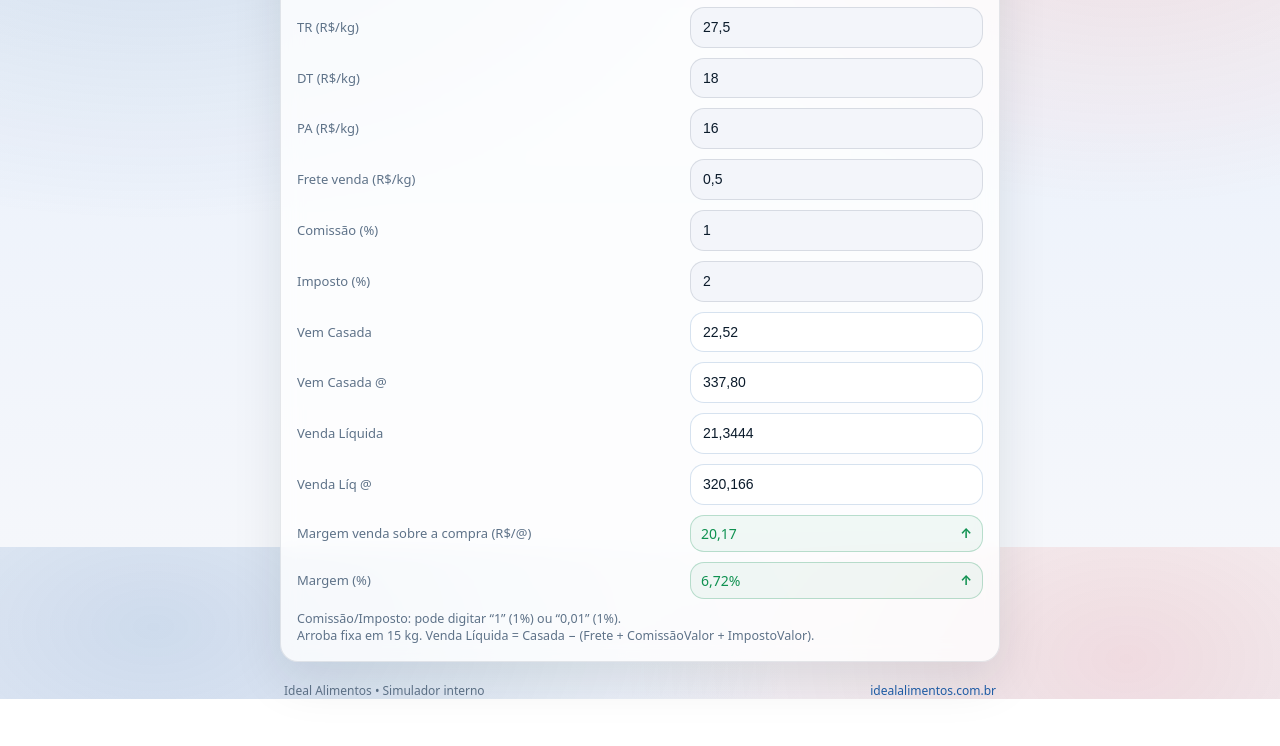
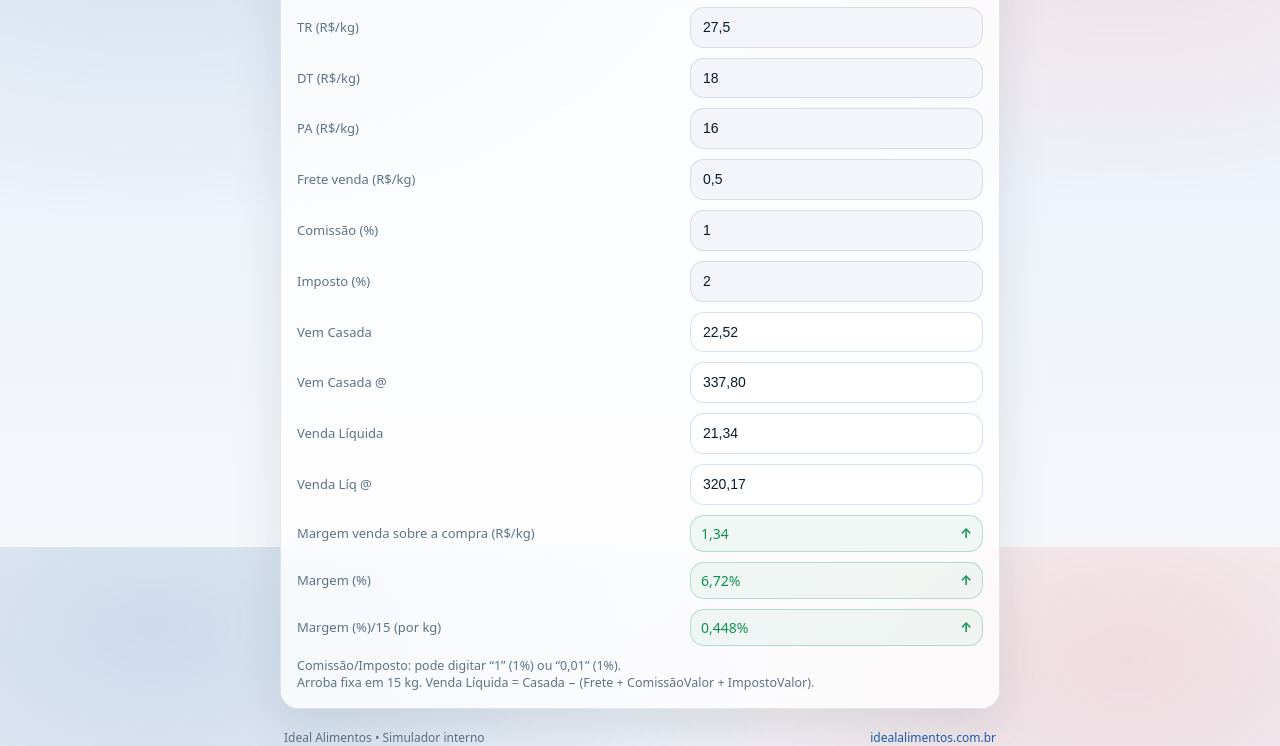
Before and after one commit to DataMindsIA/simulador-ideal, a plain HTML site: page index.html in a window 1280 px wide. Shown: the part 253-999 px from the top of the page. Before the commit the page ends 952 px from the top, so only its background shows below. Drawn offline with Linux system fonts and the light colour scheme.

Commit message:
Update index.html

```diff
--- a/index.html
+++ b/index.html
@@ -271,7 +271,7 @@
           <div class="lbl">Venda Líq @</div>
           <input id="liquidaArroba" class="field result" type="text" readonly />
 
-          <div class="lbl">Margem venda sobre a compra (R$/@)</div>
+          <div class="lbl">Margem venda sobre a compra (R$/kg)</div>
           <div id="margemReaisWrap" class="marginWrap">
             <div class="marginField">
               <span class="marginValue" id="margemReais">—</span>
@@ -284,6 +284,14 @@
             <div class="marginField">
               <span class="marginValue" id="margemPerc">—</span>
               <span class="marginIcon" id="margemPercIcon"></span>
+            </div>
+          </div>
+
+          <div class="lbl">Margem (%)/15 (por kg)</div>
+          <div id="margemPercKgWrap" class="marginWrap">
+            <div class="marginField">
+              <span class="marginValue" id="margemPercKg">—</span>
+              <span class="marginIcon" id="margemPercKgIcon"></span>
             </div>
           </div>
         </div>
@@ -302,17 +310,23 @@
   </div>
 
   <script>
+    // ========== CONSTANTES ==========
     const ARROBA_KG = 15;
-
     const RENDIMENTOS = {
       vaca: { dt: 0.385, tr: 0.50, pa: 0.115 },
       boi:  { dt: 0.40,  tr: 0.49, pa: 0.11  }
     };
 
+    // ========== FORMATADORES ==========
+    const NF_2   = new Intl.NumberFormat('pt-BR', { minimumFractionDigits: 2, maximumFractionDigits: 2 });
+    const NF_0_2 = new Intl.NumberFormat('pt-BR', { minimumFractionDigits: 0, maximumFractionDigits: 2 });
+    const NF_3   = new Intl.NumberFormat('pt-BR', { minimumFractionDigits: 3, maximumFractionDigits: 3 });
+
+    // ========== UTILITÁRIOS ==========
     const $ = (id) => document.getElementById(id);
 
     function parsePtNumber(value) {
-      const s = String(value == null ? '' : value).trim().replace(/\./g, '').replace(',', '.');
+      const s = String(value ?? '').trim().replace(/\./g, '').replace(',', '.');
       const n = parseFloat(s);
       return isFinite(n) ? n : NaN;
     }
@@ -323,47 +337,38 @@
       return (n >= 1) ? (n / 100) : n;
     }
 
-    // formatação simples, compatível com Safari antigo [web:61]
-    function formatNumber(num, decimals){
+    function formatNumber(num, decimals) {
       if (!isFinite(num)) return '';
-      const factor = Math.pow(10, decimals);
-      const n = Math.round(num * factor) / factor;
-      let s = n.toFixed(decimals);
-      // troca ponto por vírgula
-      s = s.replace('.', ',');
-      // adiciona separador de milhar (.)
-      const parts = s.split(',');
-      parts[0] = parts[0].replace(/\B(?=(\d{3})+(?!\d))/g, '.');
-      return parts.join(',');
+      const formatter = decimals === 2 ? NF_2 : decimals === 3 ? NF_3 : NF_0_2;
+      return formatter.format(num);
     }
 
-    function formatPercent(num, decimals){
+    function formatPercent(num, decimals = 2) {
       if (!isFinite(num)) return '';
       return formatNumber(num * 100, decimals) + '%';
     }
 
+    // ========== CÁLCULOS ==========
     function calcular(state) {
       const r = RENDIMENTOS[state.tipo];
 
-      const casada =
-        (state.tr * r.tr) +
-        (state.dt * r.dt) +
-        (state.pa * r.pa);
+      // Casada por kg
+      const casada = (state.tr * r.tr) + (state.dt * r.dt) + (state.pa * r.pa);
 
+      // Deduções
       const comissaoValor = casada * state.comissaoPerc;
       const impostoValor  = casada * state.impostoPerc;
-
       const liquida = casada - (state.frete + comissaoValor + impostoValor);
 
+      // Em arroba
       const casadaArroba = casada * ARROBA_KG;
       const liquidaArroba = liquida * ARROBA_KG;
 
-      // margem sobre compra
-      const precoCompraArroba = state.precoCompraArroba;
-      const margemReais = isFinite(precoCompraArroba) ? (liquidaArroba - precoCompraArroba) : NaN;
-      const margemPerc = isFinite(precoCompraArroba) && precoCompraArroba !== 0
-        ? (margemReais / precoCompraArroba)
-        : NaN;
+      // Margens em kg (nova medida)
+      const precoCompraKg = isFinite(state.precoCompraArroba) ? (state.precoCompraArroba / ARROBA_KG) : NaN;
+      const margemReaisKg = isFinite(precoCompraKg) ? (liquida - precoCompraKg) : NaN;
+      const margemPerc = isFinite(precoCompraKg) && precoCompraKg !== 0 ? (margemReaisKg / precoCompraKg) : NaN;
+      const margemPercKg = isFinite(margemPerc) ? (margemPerc / ARROBA_KG) : NaN;
 
       return {
         casada,
@@ -371,11 +376,13 @@
         liquida,
         liquidaArroba,
         rend: r,
-        margemReais,
-        margemPerc
+        margemReaisKg,
+        margemPerc,
+        margemPercKg
       };
     }
 
+    // ========== ESTADO ==========
     function readState() {
       return {
         tipo: $('tipo').value,
@@ -389,73 +396,74 @@
       };
     }
 
+    // ========== RENDER ==========
     function render(result) {
+      // Campos principais (2 casas decimais)
       $('casada').value = formatNumber(result.casada, 2);
       $('casadaArroba').value = formatNumber(result.casadaArroba, 2);
-      $('liquida').value = formatNumber(result.liquida, 4);
-      $('liquidaArroba').value = formatNumber(result.liquidaArroba, 3);
+      $('liquida').value = formatNumber(result.liquida, 2);
+      $('liquidaArroba').value = formatNumber(result.liquidaArroba, 2);
 
+      // Pill rendimentos
       $('pillRend').textContent =
-        'Rendimentos: DT ' + formatPercent(result.rend.dt, 1) +
-        ' • TR ' + formatPercent(result.rend.tr, 1) +
-        ' • PA ' + formatPercent(result.rend.pa, 1);
+        `Rendimentos: DT ${formatPercent(result.rend.dt, 1)} • TR ${formatPercent(result.rend.tr, 1)} • PA ${formatPercent(result.rend.pa, 1)}`;
 
-      // margem
-      const wrapR = $('margemReaisWrap');
-      const wrapP = $('margemPercWrap');
-      const valR  = $('margemReais');
-      const valP  = $('margemPerc');
-      const iconR = $('margemReaisIcon');
-      const iconP = $('margemPercIcon');
+      // Margem R$/kg
+      updateMarginField('margemReais', 'margemReaisWrap', 'margemReaisIcon', result.margemReaisKg, 2);
 
-      wrapR.className = 'marginWrap';
-      wrapP.className = 'marginWrap';
-      iconR.textContent = '';
-      iconP.textContent = '';
+      // Margem %
+      updateMarginField('margemPerc', 'margemPercWrap', 'margemPercIcon', result.margemPerc, 2, true);
 
-      if (isFinite(result.margemReais)) {
-        valR.textContent = formatNumber(result.margemReais, 2);
-        if (result.margemReais > 0) {
-          wrapR.classList.add('pos');
-          iconR.textContent = '↑';
-        } else if (result.margemReais < 0) {
-          wrapR.classList.add('neg');
-          iconR.textContent = '↓';
+      // Margem %/kg (nova)
+      updateMarginField('margemPercKg', 'margemPercKgWrap', 'margemPercKgIcon', result.margemPercKg, 3, true);
+    }
+
+    function updateMarginField(valueId, wrapId, iconId, value, decimals, isPercent = false) {
+      const wrap = $(wrapId);
+      const val  = $(valueId);
+      const icon = $(iconId);
+
+      wrap.className = 'marginWrap';
+      icon.textContent = '';
+
+      if (isFinite(value)) {
+        val.textContent = isPercent ? formatPercent(value, decimals) : formatNumber(value, decimals);
+        if (value > 0) {
+          wrap.classList.add('pos');
+          icon.textContent = '↑';
+        } else if (value < 0) {
+          wrap.classList.add('neg');
+          icon.textContent = '↓';
         }
       } else {
-        valR.textContent = '—';
-      }
-
-      if (isFinite(result.margemPerc)) {
-        valP.textContent = formatPercent(result.margemPerc, 2);
-        if (result.margemPerc > 0) {
-          wrapP.classList.add('pos');
-          iconP.textContent = '↑';
-        } else if (result.margemPerc < 0) {
-          wrapP.classList.add('neg');
-          iconP.textContent = '↓';
-        }
-      } else {
-        valP.textContent = '—';
+        val.textContent = '—';
       }
     }
 
+    // ========== UPDATE ==========
     function update() {
-      try{
+      try {
         const state = readState();
         const result = calcular(state);
         render(result);
-      }catch(e){
-        // em iOS, se der erro silencioso, pelo menos não quebra tudo
-        console.error(e);
+      } catch(e) {
+        console.error('Erro no simulador:', e);
       }
     }
 
-    ['tipo','precoCompraArroba','tr','dt','pa','frete','comissao','imposto'].forEach(id => {
-      $(id).addEventListener('input', update);
-      $(id).addEventListener('change', update);
+    // ========== EVENTOS ==========
+    const INPUT_IDS = ['tipo', 'precoCompraArroba', 'tr', 'dt', 'pa', 'frete', 'comissao', 'imposto'];
+    INPUT_IDS.forEach(id => {
+      const el = $(id);
+      el.addEventListener('input', update);
+      el.addEventListener('change', update);
+      // Extra para select em alguns browsers (iOS Safari)
+      if (el.tagName === 'SELECT') {
+        el.addEventListener('blur', update);
+      }
     });
 
+    // Inicial
     update();
   </script>
 </body>
```
